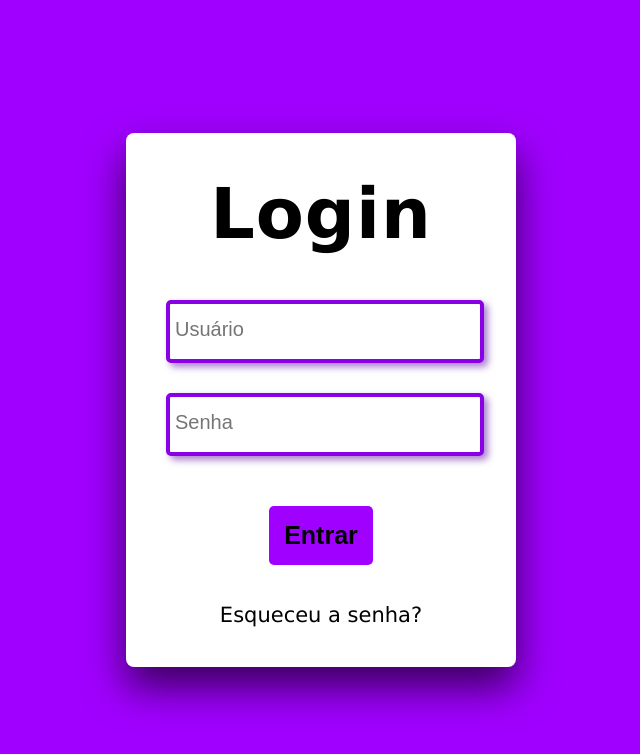
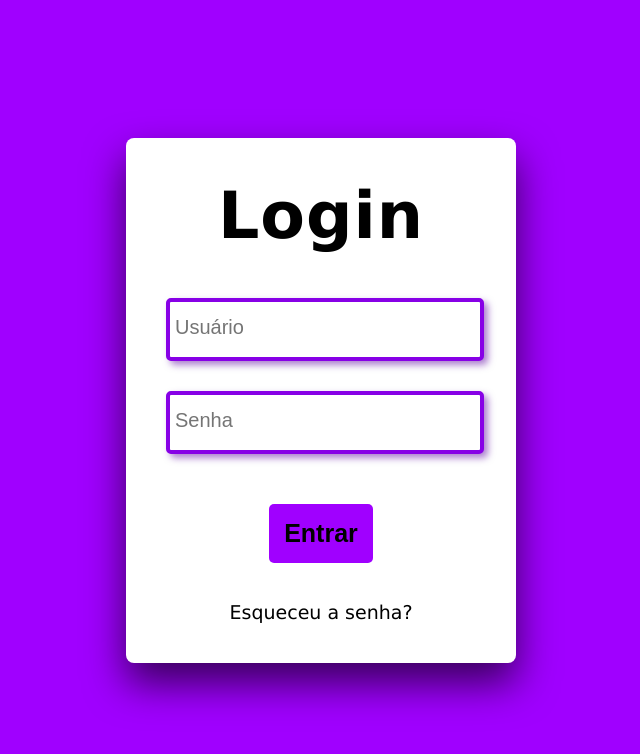
Before and after one commit to antoniogperes-cmyk/tela-login-Antonio, a plain HTML site: page index.html in a window 1280 px wide. Shown: the whole page, without its empty margins (319-959 px from the left). Drawn offline with Linux system fonts and the light colour scheme; a web font is replaced by a local one.

Commit message:
alteração

```diff
--- a/index.html
+++ b/index.html
@@ -57,7 +57,7 @@ body{
 
 .login-container h2{
     margin-bottom: 30px;
-    font-size: 70px;
+    font-size: 65px;
     letter-spacing: 1px;
 
 }
@@ -103,7 +103,7 @@ body{
 
     .login-container p{
      margin-top: 13px;
-     font-size: 21px;
+     font-size: 19px;
      cursor: pointer;
      transform: all 0.3s ease;
     }
@@ -113,7 +113,7 @@ body{
 
     .login-container p:hover{
     color: rgb(135, 00, 230);;
-    font-size: 22px;
+    font-size: 20px;
 
     }
 
```
